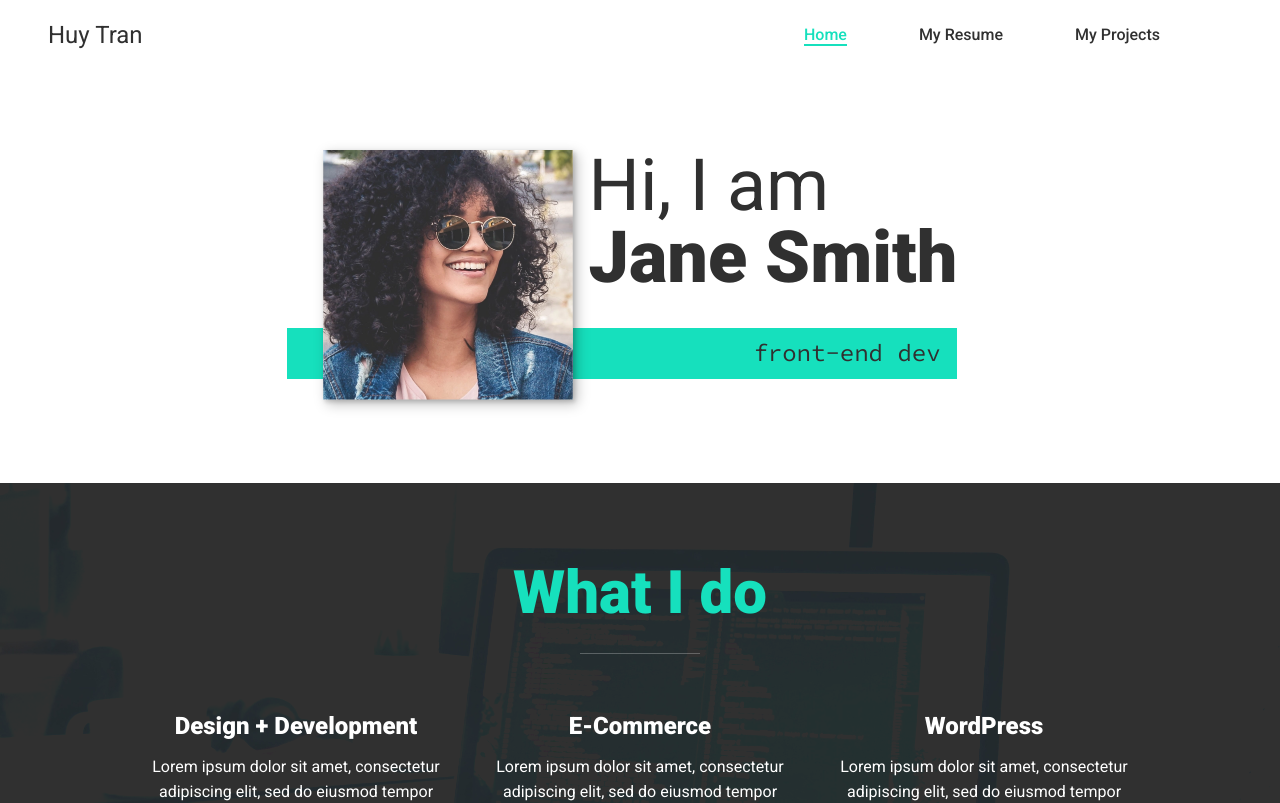
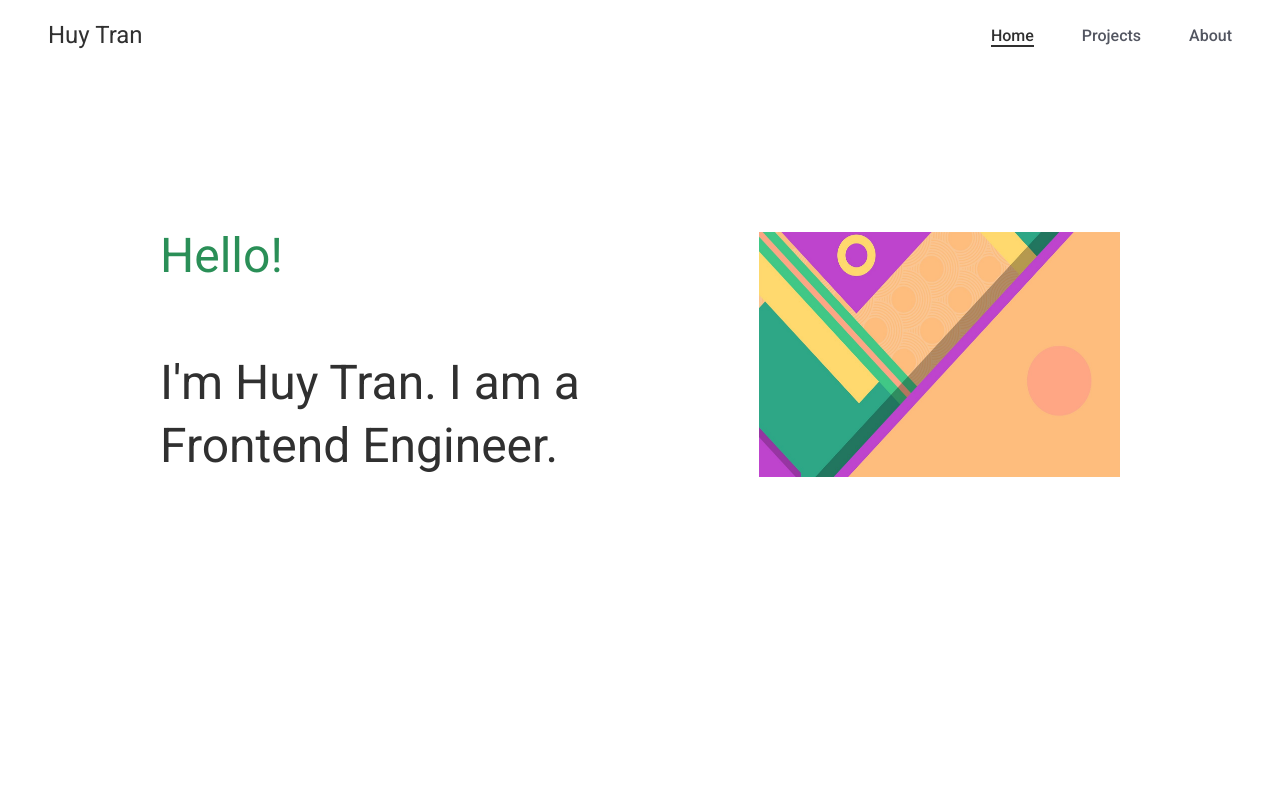
Before and after one commit to max172-hqt/personal-website-react, a React (Create React App) app: page / in a window 1280 px wide. Shown: the top 803 px of the page. Built offline with nearby package versions, Linux system fonts and the light colour scheme.

Commit message:
chore: Push all current work

```diff
--- a/src/App.tsx
+++ b/src/App.tsx
@@ -1,6 +1,6 @@
 import { Routes, Route } from 'react-router'
 import Home from './routes/Home'
-import Resume from './routes/Resume'
+import About from './routes/About'
 import Projects from './routes/Projects'
 import NotFound from './routes/NotFound'
 
@@ -9,7 +9,7 @@ function App(): JSX.Element {
     <>
       <Routes>
         <Route path="/" element={<Home />}></Route>
-        <Route path="/resume" element={<Resume />}></Route>
+        <Route path="/about" element={<About />}></Route>
         <Route path="/projects" element={<Projects />}></Route>
         <Route path="*" element={<NotFound />}></Route>
       </Routes>
--- a/src/assets/styles/intro.module.css
+++ b/src/assets/styles/intro.module.css
@@ -1,36 +1,45 @@
 .intro {
+  width: 100%;
   position: relative;
+  display: flex;
+  justify-content: space-between;
+  gap: 5em;
 }
 
-.img {
-  box-shadow: var(--bs);
+.image {
+  display: none;
+  max-width: 500px;
+  flex-shrink: 2;
 }
 
-@media (min-width: 600px) {
+.title,
+.subtitle {
+  font-weight: var(--fw-reg);
+}
+
+.title {
+  margin-bottom: 1.5em;
+  color: var(--clr-accent);
+}
+
+.subtitle {
+  line-height: 1.3;
+}
+
+@media (min-width: 1200px) {
   .intro {
-    display: grid;
-    grid-template-areas:
-      'img title'
-      'img subtitle';
-    grid-template-columns: min-content max-content;
-    grid-gap: 1em;
-    width: min-content;
-    margin: 0 auto;
+    padding: 10em;
   }
 
-  .img {
-    grid-area: img;
-    min-width: 250px;
-    position: relative;
+  .image {
+    display: block;
+    min-width: 200px;
+    flex-shrink: 2;
   }
 
   .subtitle {
     align-self: start;
-    grid-column: -1 / 1;
-    grid-row: 2;
-    text-align: right;
+    text-align: left;
     position: relative;
-    left: -1.5em;
-    width: calc(100% + 1.5em);
   }
 }
--- a/src/assets/styles/nav.module.css
+++ b/src/assets/styles/nav.module.css
@@ -12,6 +12,13 @@
 .logo a {
   text-decoration: none;
   color: var(--fs-dark);
+  display: block;
+  border-bottom: 2px solid transparent;
+  transition: all 100ms ease-in-out;
+}
+
+.logo a:hover {
+  border-bottom: 2px solid var(--clr-dark);
 }
 
 .toggle {
@@ -28,23 +35,33 @@
 .navList {
   list-style: none;
   display: flex;
-  justify-content: space-evenly;
+  justify-content: flex-end;
   align-items: center;
   margin: 0;
   padding: 0;
+  gap: 3em;
 }
 
 .navLink {
-  color: inherit;
+  color: var(--clr-gray-500);
   text-decoration: none;
   font-weight: var(--fw-med);
 }
 
 .navLink:hover {
-  color: var(--clr-accent);
+  color: var(--clr-dark);
+  border-bottom: 2px solid var(--clr-dark) !important;
 }
 
 @media (max-width: 700px) {
+  .header {
+    padding: 0.25em 0.6em;
+  }
+
+  .logo {
+    font-size: 1.1em;
+  }
+
   .toggle {
     display: block;
     padding: 0.5em;
@@ -107,14 +124,14 @@
   .toggleOpen .hamburger,
   .toggleOpen .hamburger::before,
   .toggleOpen .hamburger::after {
-    background: var(--clr-accent);
+    background: var(--clr-dark);
   }
 
   .nav {
     width: 100%;
     position: fixed;
-    background: var(--clr-dark);
-    color: var(--clr-light);
+    background: var(--clr-light);
+    color: var(--clr-dark);
     top: 0;
     bottom: 0;
     left: 0;
--- a/src/components/Header.tsx
+++ b/src/components/Header.tsx
@@ -8,12 +8,12 @@ const navItems = [
     to: '/',
   },
   {
-    text: 'My Resume',
-    to: '/resume',
+    text: 'Projects',
+    to: '/projects',
   },
   {
-    text: 'My Projects',
-    to: '/projects',
+    text: 'About',
+    to: '/about',
   },
 ]
 
@@ -50,8 +50,10 @@ export default function Header(): JSX.Element {
                 className={styles.navLink}
                 style={({ isActive }) => {
                   return {
-                    color: isActive ? 'var(--clr-accent)' : '',
-                    borderBottom: isActive ? '2px solid var(--clr-accent)' : 0,
+                    color: isActive ? 'var(--clr-dark)' : '',
+                    borderBottom: isActive
+                      ? '2px solid var(--clr-dark)'
+                      : 'inherit',
                   }
                 }}
                 onClick={() => setNavOpen(false)}
--- a/src/components/Introduction.tsx
+++ b/src/components/Introduction.tsx
@@ -1,16 +1,16 @@
-import DevJane from '../assets/images/dev-jane-03.png'
 import styles from '../assets/styles/intro.module.css'
+import MainImg from '../assets/images/main.jpg'
 
 export default function Introduction(): JSX.Element {
   return (
     <section className={styles.intro} id="home">
-      <h1 className="sectionTitle sectionTitleIntro">
-        Hi, I am <strong>Jane Smith</strong>
-      </h1>
-      <p className={`sectionSubtitle sectionSubtitleIntro ${styles.subtitle}`}>
-        front-end dev
-      </p>
-      <img className={styles.img} src={DevJane} alt="Dev jane smiling" />
+      <div>
+        <h2 className={styles.title}>Hello!</h2>
+        <h2 className={`${styles.subtitle}`}>
+          I&apos;m Huy Tran. I am a Frontend Engineer.
+        </h2>
+      </div>
+      <img src={MainImg} alt="abstract image" className={styles.image} />
     </section>
   )
 }
--- a/src/index.css
+++ b/src/index.css
@@ -15,7 +15,8 @@
   --fw-bold: 900;
   --clr-light: #fff;
   --clr-dark: #303030;
-  --clr-accent: #16e0bd;
+  --clr-accent: #2a8f57;
+  --clr-gray-500: #535661;
   --fs-h1: 3rem;
   --fs-h2: 2.25rem;
   --fs-h3: 1.25rem;
@@ -27,7 +28,7 @@
 @media (min-width: 800px) {
   :root {
     --fs-h1: 4.5rem;
-    --fs-h2: 3.75rem;
+    --fs-h2: 3rem;
     --fs-h3: 1.5rem;
     --fs-body: 1.125rem;
   }
@@ -67,6 +68,7 @@ h2,
 h3 {
   margin: 0;
   line-height: 1;
+  font-weight: var(--fw-med);
 }
 
 h1 {
@@ -80,29 +82,3 @@ h2 {
 h3 {
   font-size: var(--fs-h3);
 }
-
-.sectionTitle {
-  /* em: Relative to font size */
-  margin-bottom: 0.25em;
-}
-
-.sectionTitleIntro {
-  font-weight: var(--fw-reg);
-}
-
-.sectionTitleIntro strong {
-  display: block;
-}
-
-.sectionSubtitle {
-  margin: 0;
-  font-size: var(--fs-h3);
-}
-
-.sectionSubtitleIntro,
-.sectionSubtitleAbout {
-  background: var(--clr-accent);
-  font-family: var(--ff-secondary);
-  margin-bottom: 1em;
-  padding: 0.25em 0.7em;
-}
--- a/src/routes/Resume.tsx
+++ b/src/routes/About.tsx
@@ -1,10 +1,10 @@
 import Header from '../components/Header'
 
-export default function Resume(): JSX.Element {
+export default function About(): JSX.Element {
   return (
     <main>
       <Header />
-      <h1>Resume page</h1>
+      <h1>About page</h1>
     </main>
   )
 }
--- a/src/routes/Home.tsx
+++ b/src/routes/Home.tsx
@@ -1,7 +1,5 @@
 import Header from '../components/Header'
 import Introduction from '../components/Introduction'
-import MyServices from '../components/MyServices'
-import About from '../components/About'
 import MyWork from '../components/MyWork'
 import Footer from '../components/Footer'
 
@@ -10,10 +8,8 @@ export default function Home(): JSX.Element {
     <main>
       <Header />
       <Introduction />
-      <MyServices />
-      <About />
-      <MyWork />
-      <Footer />
+      {/* <MyWork /> */}
+      {/* <Footer /> */}
     </main>
   )
 }
```
Also changed, not shown: src/assets/images/main.jpg (added).
